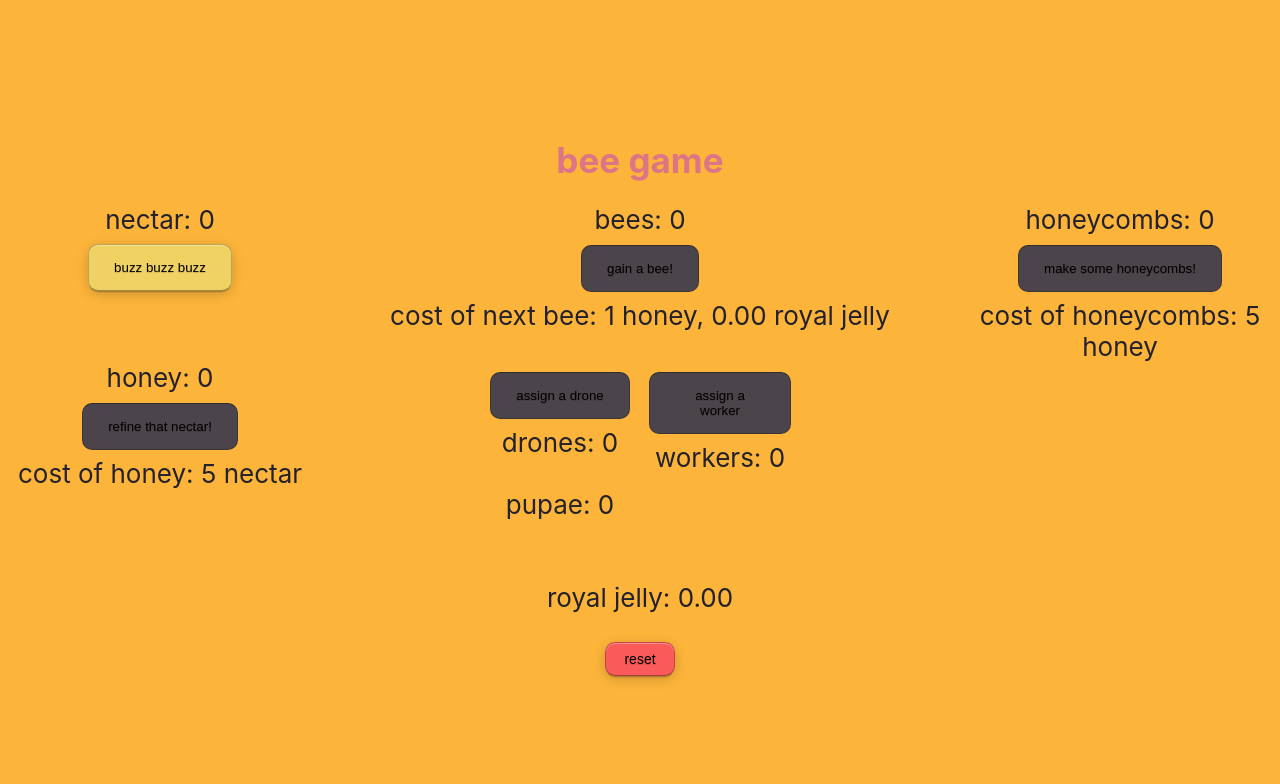
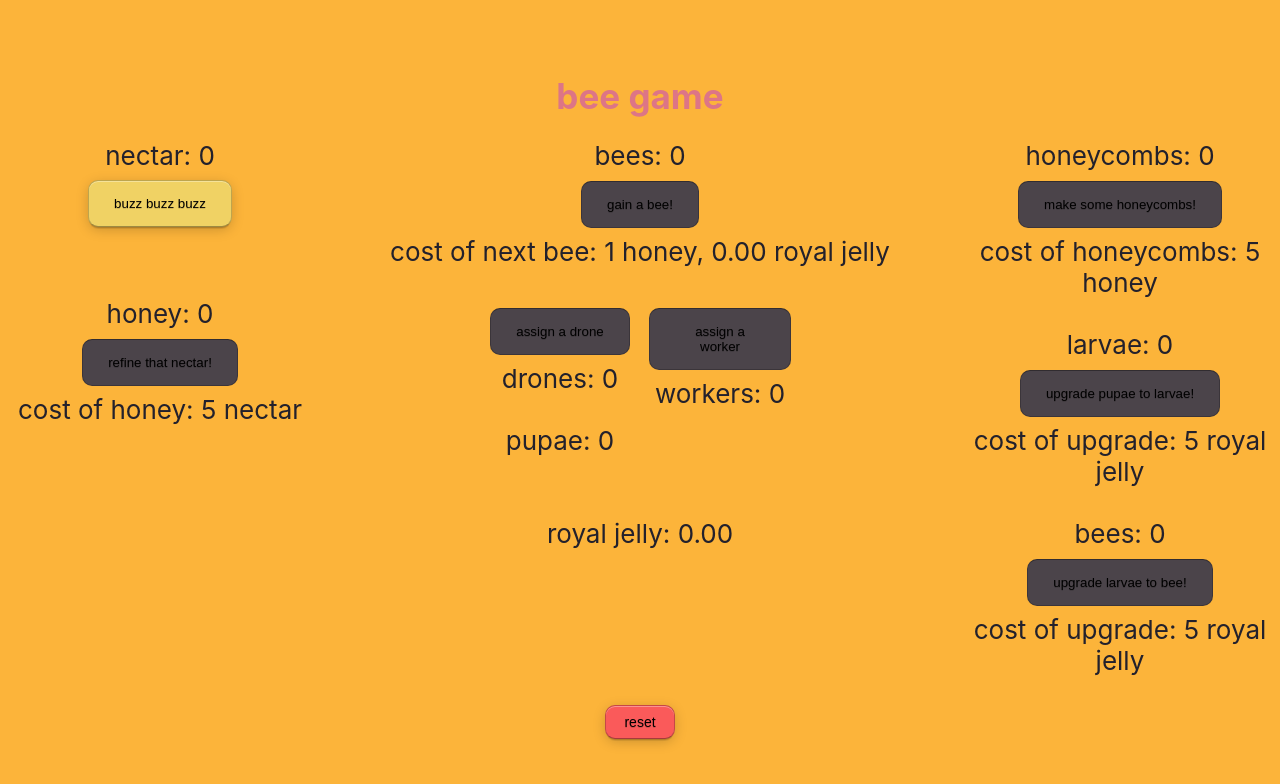
Before and after one commit to LukeLavan/SD-D-TeamIdle, a React (Create React App) app: page / in a window 1280 px wide. Shown: the top 784 px of the page. Built offline with nearby package versions, Linux system fonts and the light colour scheme.

Commit message:
pupae->larvae->bee

```diff
--- a/src/components/App/App.tsx
+++ b/src/components/App/App.tsx
@@ -34,6 +34,10 @@ function App(): JSX.Element {
     'workers',
     variableDefaults.bees
   );
+  const [larvae, setLarvae] = usePersistentState(
+    'larvae',
+    variableDefaults.larvae
+  );
   const [pupae, setPupae] = usePersistentState('pupae', variableDefaults.pupae);
 
   // non-persistent varaibles (can be recalculated on page load)
@@ -47,6 +51,8 @@ function App(): JSX.Element {
   const [canBuyHoneycomb, setCanBuyHoneycomb] = useState(false);
   const [canRefineNectar, setCanRefineNectar] = useState(false);
   const [canAssignBee, setCanAssignBee] = useState(false);
+  const [canUpgradePupaeToLarvae, setCanUpgradePupaeToLarvae] = useState(false);
+  const [canUpgradeLarvaeToBee, setCanUpgradeLarvaeToBee] = useState(false);
 
   // mutators
   const gatherNectar = () => {
@@ -79,6 +85,28 @@ function App(): JSX.Element {
       setHoney(
         (previousHoney) =>
           previousHoney - staticConstants.HONEY_TO_HONEYCOMB_COST
+      );
+    }
+  };
+
+  const upgradePupaeToLarvae = () => {
+    if (canUpgradePupaeToLarvae) {
+      setLarvae((previousLarvae) => previousLarvae + 1);
+      setPupae((previousPupae) => previousPupae - 1);
+      setRoyalJelly(
+        (previousRoyalJelly) =>
+          previousRoyalJelly - staticConstants.PUPAE_TO_LARVAE_COST
+      );
+    }
+  };
+
+  const upgradeLarvaeToBee = () => {
+    if (canUpgradeLarvaeToBee) {
+      setBees((previousBee) => previousBee + 1);
+      setLarvae((previousLarvae) => previousLarvae - 1);
+      setRoyalJelly(
+        (previousRoyalJelly) =>
+          previousRoyalJelly - staticConstants.LARVAE_TO_BEE_COST
       );
     }
   };
@@ -135,6 +163,20 @@ function App(): JSX.Element {
     setCanBuyHoneycomb(calcCanBuyHoneycomb());
   }, [honey]);
 
+  const calcCanUpgradePupaeToLarvae = () => {
+    return royalJelly >= staticConstants.PUPAE_TO_LARVAE_COST && pupae >= 1.0;
+  };
+  useEffect(() => {
+    setCanUpgradePupaeToLarvae(calcCanUpgradePupaeToLarvae());
+  }, [royalJelly, pupae, larvae]);
+
+  const calcCanUpgradeLarvaeToBee = () => {
+    return royalJelly >= staticConstants.LARVAE_TO_BEE_COST && larvae >= 1.0;
+  };
+  useEffect(() => {
+    setCanUpgradeLarvaeToBee(calcCanUpgradeLarvaeToBee());
+  }, [royalJelly, larvae, bees]);
+
   // handle the logic for one tick
   const processTick = () => {
     gatherNectar();
@@ -180,6 +222,7 @@ function App(): JSX.Element {
     setDrones(variableDefaults.drones);
     setWorkers(variableDefaults.workers);
     setPupae(variableDefaults.pupae);
+    setLarvae(variableDefaults.larvae);
   };
 
   return (
@@ -236,6 +279,28 @@ function App(): JSX.Element {
           </Button>
           cost of honeycombs: {staticConstants.HONEY_TO_HONEYCOMB_COST} honey
           <br />
+          <br />
+          larvae: {larvae} <br />
+          <Button
+            disabled={!canUpgradePupaeToLarvae}
+            onClick={upgradePupaeToLarvae}
+            color="blue"
+          >
+            upgrade pupae to larvae!
+          </Button>
+          cost of upgrade: {staticConstants.PUPAE_TO_LARVAE_COST} royal jelly
+          <br />
+          <br />
+          bees: {bees} <br />
+          <Button
+            disabled={!canUpgradeLarvaeToBee}
+            onClick={upgradeLarvaeToBee}
+            color="green"
+          >
+            upgrade larvae to bee!
+          </Button>
+          cost of upgrade: {staticConstants.LARVAE_TO_BEE_COST} royal jelly
+          <br />
         </div>
       </div>
       <br />
--- a/src/constants/constants.tsx
+++ b/src/constants/constants.tsx
@@ -8,6 +8,7 @@ const variableDefaults = {
   drones: 0,
   workers: 0,
   pupae: 0,
+  larvae: 0,
   costOfNextBeeHoney: 1,
   costOfNextBeeRoyalJelly: 0,
   nectar: 0,
@@ -19,7 +20,9 @@ const staticConstants = {
   NECTAR_BY_BEE: 3,
   NECTAR_TO_HONEY_COST: 5,
   HONEY_TO_HONEYCOMB_COST: 5,
-  PUPAE_BY_DRONE: 0.1
+  PUPAE_BY_DRONE: 0.1,
+  PUPAE_TO_LARVAE_COST: 5,
+  LARVAE_TO_BEE_COST: 5
 };
 
 export { variableDefaults, staticConstants };
```
